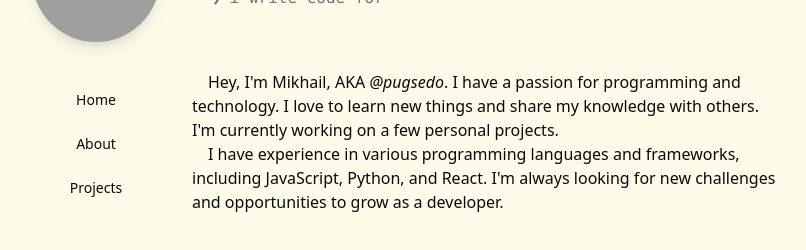
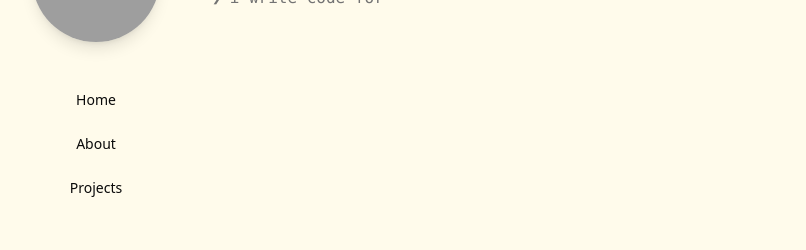
Before and after one commit to pugsedo/portfolio-v2, a React (Vite) app: page / in a window 1280 px wide. Shown: the part 340-590 px from the top of the page, without its empty margins (240-1046 px from the left). Built offline with nearby package versions, Linux system fonts and the light colour scheme; grey boxes are pictures that could not be loaded.

Commit message:
Fixed Routes to work on GitHub Pages

```diff
--- a/src/App.tsx
+++ b/src/App.tsx
@@ -19,7 +19,7 @@
           </div>
           <div className="w-full overflow-auto">
             <Routes>
-              <Route path="/" element={<Home />} />
+              <Route path="/portfolio-v2/" element={<Home />} />
             </Routes>
           </div>
         </div>
```
